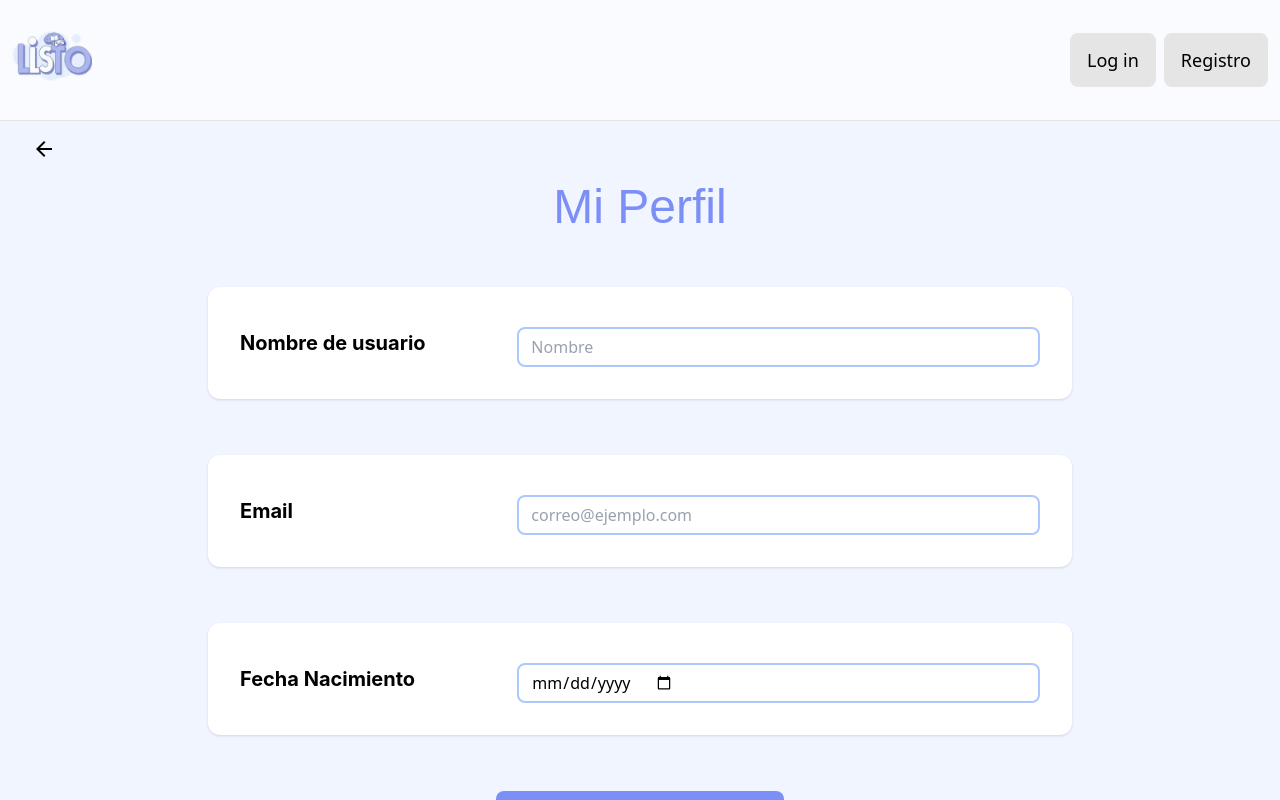
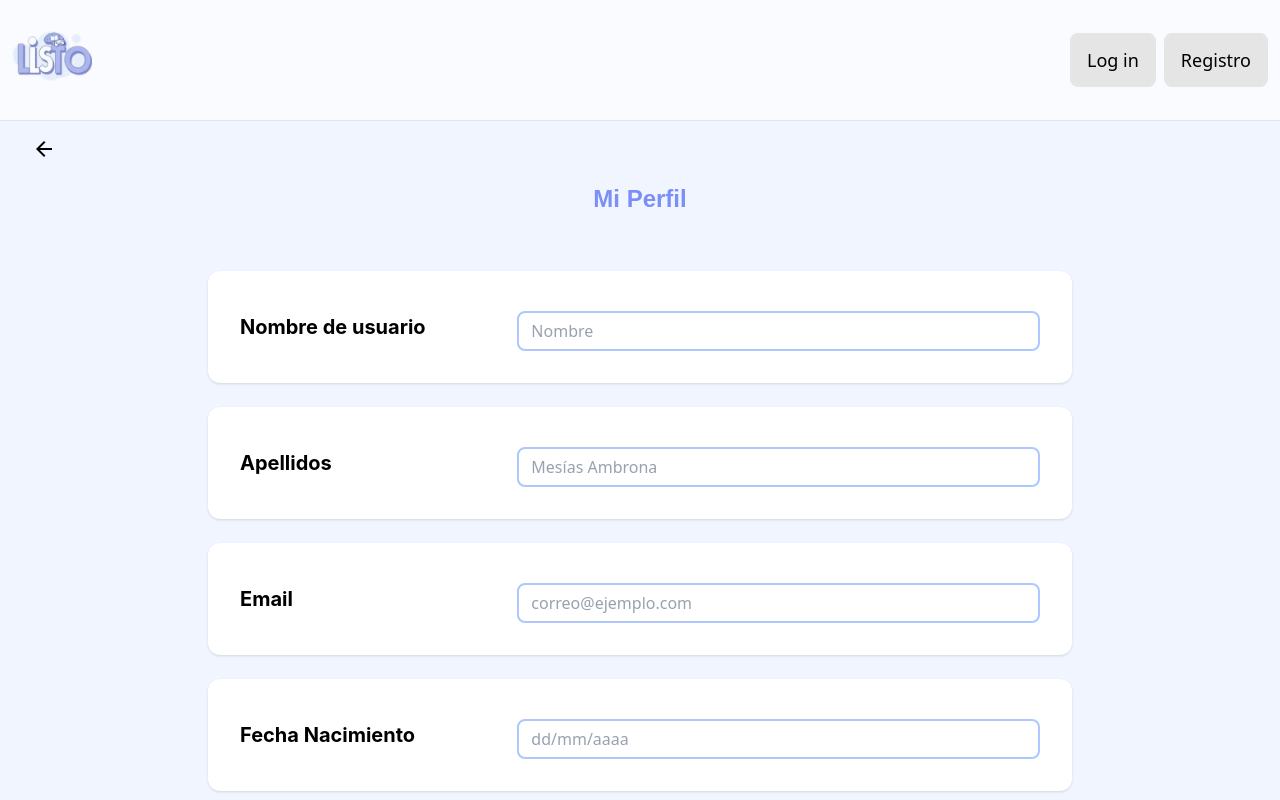
Before and after one commit to egilp04/listO, a React (Vite) app: page /miperfil in a window 1280 px wide. Shown: the top 800 px of the page. Built offline with nearby package versions, Linux system fonts and the light colour scheme.

Commit message:
logica de mi perfil

```diff
--- a/src/componentes/Formularios/Genero.tsx
+++ b/src/componentes/Formularios/Genero.tsx
@@ -123,12 +123,10 @@ export const Genero = ({ crear, item, ...props }: RegistroProps) => {
   };
 
   const modificarGenero = async () => {
-    console.log("estoy en la funcion de modificacion");
     if (item == null) {
       alert("Acción no permitida, no hay elemento");
       return;
     }
-    console.log("item en modificar ", item);
     try {
       const { error: deleteError } = await supabase
         .from("genero")
--- a/src/componentes/Formularios/Registro.tsx
+++ b/src/componentes/Formularios/Registro.tsx
@@ -120,7 +120,7 @@ export const Registro = ({ ...props }: FormHTMLAttributes<HTMLFormElement>) => {
           manejarError={manejarErrores}
           manejarCambio={manejarCambios}
           regex={/^[A-ZÁÉÍÓÚÑ][a-záéíóúñ]+(\s[A-ZÁÉÍÓÚÑ][a-záéíóúñ]+)*$/}
-          error="El/los apellido/s debe/n comenzar con mayúsculas"
+          error="El/los apellido/s debe/n comenzar con mayúsculas seguido de minúsculas"
         />
         <Inputs
           label="Fecha Nacimiento"
--- a/src/componentes/Table.tsx
+++ b/src/componentes/Table.tsx
@@ -130,7 +130,8 @@ const Table = ({ tipoItem, valorFiltro }: TableInterface) => {
 
   const handleClick = (item: infoInterface) => {
     console.log(item);
-    if (tipoItem == "usuario") navigate("/miperfil", { state: { item: item } });
+    if (tipoItem == "usuario")
+      navigate("/miperfil", { state: { crear: false, item: item } });
     else
       navigate("/genero", {
         state: { crear: false, item: item },
--- a/src/pages/miPerfil.tsx
+++ b/src/pages/miPerfil.tsx
@@ -1,22 +1,127 @@
-import { useLocation } from "react-router-dom";
+import { useLocation, useNavigate } from "react-router-dom";
 import Button from "../componentes/Button";
 import Inputs from "../componentes/Inputs/Inputs";
+import { useAuthStore } from "../store/useAuthStore";
+import { useState } from "react";
+import { supabase } from "../utils/supabaseClient";
 
 const MiPerfil = () => {
+  const navigate = useNavigate();
   const { state } = useLocation();
-  const { item = null } = state || {};
+  const { user: userLogueado } = useAuthStore();
+  const { crear = true, item = null } = state || {};
+  const usuario = item || userLogueado;
+
+  const [datos, setDatos] = useState({
+    nombre: usuario?.nombre || "",
+    apellidos: usuario?.apellidos || "",
+    email: usuario?.email || "",
+    fecha_nac: usuario?.fechanacimiento || "",
+  });
+
+  const [errores, setErrores] = useState({
+    nombre: crear ? false : true,
+    apellidos: crear ? false : true,
+    email: crear ? false : true,
+    fecha_nac: crear ? false : true,
+  });
+
+  const manejarCambios = (e: React.ChangeEvent<HTMLInputElement>) => {
+    const nombre = e.target.name;
+    setDatos((prev) => {
+      const nuevosDatos = { ...prev, [nombre]: e.target.value };
+      return nuevosDatos;
+    });
+  };
+
+  const manejarErrores = (nombre: string, error: boolean) => {
+    setErrores((prev) => {
+      return { ...prev, [nombre]: error };
+    });
+  };
+
+  const handleSubmit = (e: React.FormEvent<HTMLFormElement>) => {
+    e.preventDefault();
+    const tieneErroresVisuales = Object.values(errores).some(
+      (err) => err === true,
+    );
+    if (tieneErroresVisuales) {
+      alert(
+        "Algunos de los campos tienen errores o las contraseñas no coinciden.",
+      );
+    } else {
+      enviarDatosBD();
+    }
+  };
+
+  const enviarDatosBD = async () => {
+    try {
+      const idActualizar = usuario?.id_usuario;
+      if (!idActualizar) throw new Error("No se encontró el ID del usuario");
+      const { error } = await supabase
+        .from("usuario")
+        .update({
+          nombre: datos.nombre,
+          apellidos: datos.apellidos,
+          email: datos.email,
+          fechanacimiento: datos.fecha_nac,
+        })
+        .eq("id_usuario", idActualizar);
+      if (error) throw error;
+      alert("Datos modificados correctamente");
+      navigate("/biblioteca");
+    } catch (error) {
+      if (error instanceof Error) {
+        console.error("Error al crear el género:", error.message);
+      } else {
+        console.error("Ocurrió un error inesperado:", error);
+      }
+      alert("Intente registrarse más tarde");
+    }
+  };
 
   return (
     <div className="flex flex-col">
       <div className="grow w-full max-w-4xl mx-auto px-4 pb-8">
         <div className="flex flex-col gap-6 md:gap-14 lg:gap-14">
-          <h2 className="flex justify-center">Mi Perfil</h2>
+          <h2 className="flex justify-center text-2xl font-bold">Mi Perfil</h2>
+          <form onSubmit={handleSubmit} className="flex flex-col gap-6">
             <div className="bg-white p-6 md:p-8 rounded-xl shadow-sm flex flex-col md:flex-row items-center gap-4">
               <div className="w-full md:w-1/3">
                 <label className="font-bold">Nombre de usuario</label>
               </div>
               <div className="w-full md:w-2/3">
-              <Inputs label="" placeholder={"Nombre"} name="nombre" />
+                <Inputs
+                  label=""
+                  placeholder="Nombre"
+                  name="nombre"
+                  defaultValue={usuario?.nombre || ""}
+                  manejarCambio={manejarCambios}
+                  manejarError={manejarErrores}
+                  regex={
+                    /^[A-ZÁÉÍÓÚÑ][a-záéíóúñ]+(\s[A-ZÁÉÍÓÚÑ][a-záéíóúñ]+)*$/
+                  }
+                  error="El nombre debe comenzar con mayúsculas, por favor"
+                />
+              </div>
+            </div>
+            <div className="bg-white p-6 md:p-8 rounded-xl shadow-sm flex flex-col md:flex-row items-center gap-4">
+              <div className="w-full md:w-1/3">
+                <label className="font-bold">Apellidos</label>
+              </div>
+              <div className="w-full md:w-2/3">
+                <Inputs
+                  label=""
+                  placeholder="Mesías Ambrona"
+                  name="apellidos"
+                  defaultValue={usuario?.apellidos || ""}
+                  manejarError={manejarErrores}
+                  manejarCambio={manejarCambios}
+                  regex={
+                    /^[A-ZÁÉÍÓÚÑ][a-záéíóúñ]+(\s[A-ZÁÉÍÓÚÑ][a-záéíóúñ]+)*$/
+                  }
+                  error="El/los apellido/s debe/n comenzar con mayúsculas"
+                />
               </div>
             </div>
             <div className="bg-white p-6 md:p-8 rounded-xl shadow-sm flex flex-col md:flex-row items-center gap-4">
@@ -26,30 +131,49 @@ const MiPerfil = () => {
               <div className="w-full md:w-2/3">
                 <Inputs
                   label=""
-                placeholder={"correo@ejemplo.com"}
+                  placeholder="correo@ejemplo.com"
                   name="email"
                   type="email"
+                  defaultValue={usuario?.email || ""}
+                  manejarError={manejarErrores}
+                  manejarCambio={manejarCambios}
+                  regex={/^[a-zA-Z0-9._%+-]+@[a-zA-Z0-9.-]+\.[a-zA-Z]{2,}$/}
+                  error="Revise el email"
                 />
               </div>
             </div>
-
             <div className="bg-white p-6 md:p-8 rounded-xl shadow-sm flex flex-col md:flex-row items-center gap-4">
               <div className="w-full md:w-1/3">
                 <label className="font-bold">Fecha Nacimiento</label>
               </div>
               <div className="w-full md:w-2/3">
-              <Inputs label="" name="fechaNacimiento" type="date" />
+                <Inputs
+                  label=""
+                  name="fechaNacimiento"
+                  type="text"
+                  placeholder="dd/mm/aaaa"
+                  defaultValue={usuario?.fechanacimiento || ""}
+                  regex={/^(0[1-9]|[12][0-9]|3[01])\/(0[1-9]|1[0-2])\/\d{4}$/}
+                  manejarError={manejarErrores}
+                  manejarCambio={manejarCambios}
+                  error="Formato válido: dd/mm/aaaa"
+                />
               </div>
             </div>
-          <div className="flex justify-center">
+            <div className="flex flex-col md:flex-row justify-center gap-4 mt-4">
               <div className="w-full md:w-1/3">
-              <Button variant="primario" className="w-full py-4 text-xl">
+                <Button
+                  variant="primario"
+                  className="w-full py-4 text-xl"
+                  type="submit"
+                >
                   Modificar Datos
                 </Button>
               </div>
             </div>
-        </div>{" "}
-      </div>{" "}
+          </form>
+        </div>
+      </div>
     </div>
   );
 };
```
Lines whose indentation alone changed are shown as unchanged.
